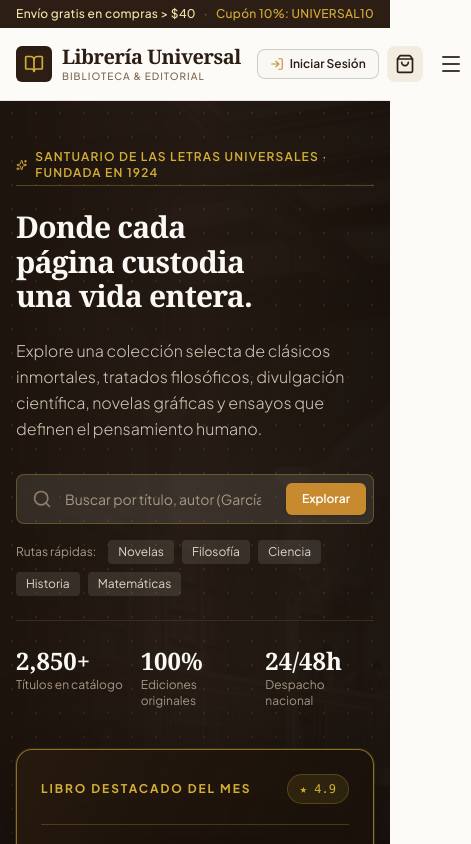
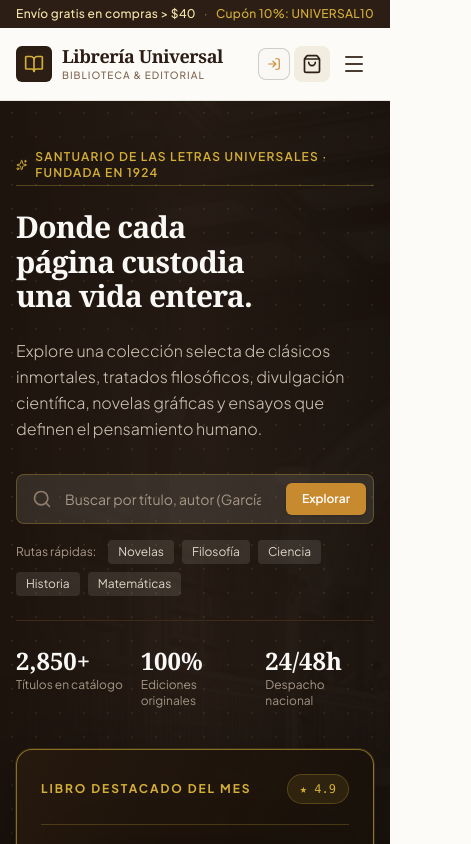
Before and after one commit to AbelRED05/libreria-universal-fronted-backend-v3, a React (Vite) app: page / in a window 390 px wide. Shown: the top 844 px of the page, 471 px wide, since content can reach past the window. Built offline with nearby package versions, Linux system fonts and the light colour scheme; no server answers; a web font is replaced by a local one.

Commit message:
Update navigation bar

```diff
--- a/src/components/Navbar.tsx
+++ b/src/components/Navbar.tsx
@@ -38,10 +38,10 @@ export const Navbar: React.FC = () => {
       </div>
 
       {/* Main Top Bar (3-Zone Contract) */}
-      <div className="max-w-7xl mx-auto px-4 sm:px-6 lg:px-8 h-18 flex items-center justify-between gap-4">
+      <div className="max-w-7xl mx-auto px-4 sm:px-6 lg:px-8 h-18 flex items-center justify-between gap-2 sm:gap-4">
 
         {/* Zone 1: Brand Element */}
-        <div className="flex items-center gap-3 shrink-0">
+        <div className="flex items-center gap-2 sm:gap-3 shrink-0">
           <button
             onClick={() => {
               setActiveView('shop');
@@ -54,7 +54,7 @@ export const Navbar: React.FC = () => {
               <BookOpen className="w-5 h-5" />
             </div>
             <div>
-              <span className="font-serif text-xl sm:text-2xl font-bold tracking-tight text-[#2C1E14] block leading-tight">
+              <span className="font-serif text-lg sm:text-2xl font-bold tracking-tight text-[#2C1E14] block leading-tight">
                 Librería Universal
               </span>
               <span className="text-[10px] uppercase tracking-widest text-[#7C6652] block font-medium">
@@ -113,7 +113,7 @@ export const Navbar: React.FC = () => {
         </nav>
 
         {/* Zone 3: Primary Actions (User / Admin session + Cart) */}
-        <div className="flex items-center gap-2 sm:gap-3 shrink-0">
+        <div className="flex items-center gap-1 sm:gap-3 shrink-0">
 
           {/* Admin Role Status Badge (shown when logged in as admin) */}
           {role === 'admin' && (
@@ -140,11 +140,11 @@ export const Navbar: React.FC = () => {
           ) : (
             <button
               onClick={() => setIsAuthModalOpen(true)}
-              className="px-3 py-1.5 text-xs font-semibold text-[#2C1E14] bg-[#FAF8F5] hover:bg-[#F2ECE1] border border-[#2C1E14]/20 rounded-lg transition-colors flex items-center gap-1.5"
+              className="p-2 sm:px-3 sm:py-1.5 text-xs font-semibold text-[#2C1E14] bg-[#FAF8F5] hover:bg-[#F2ECE1] border border-[#2C1E14]/20 rounded-lg transition-colors flex items-center gap-1.5"
               title="Iniciar Sesión (Cliente o Administrador)"
             >
               <LogIn className="w-3.5 h-3.5 text-[#C88A2E]" />
-              <span>Iniciar Sesión</span>
+              <span className="hidden sm:inline">Iniciar Sesión</span>
             </button>
           )}
 
```
